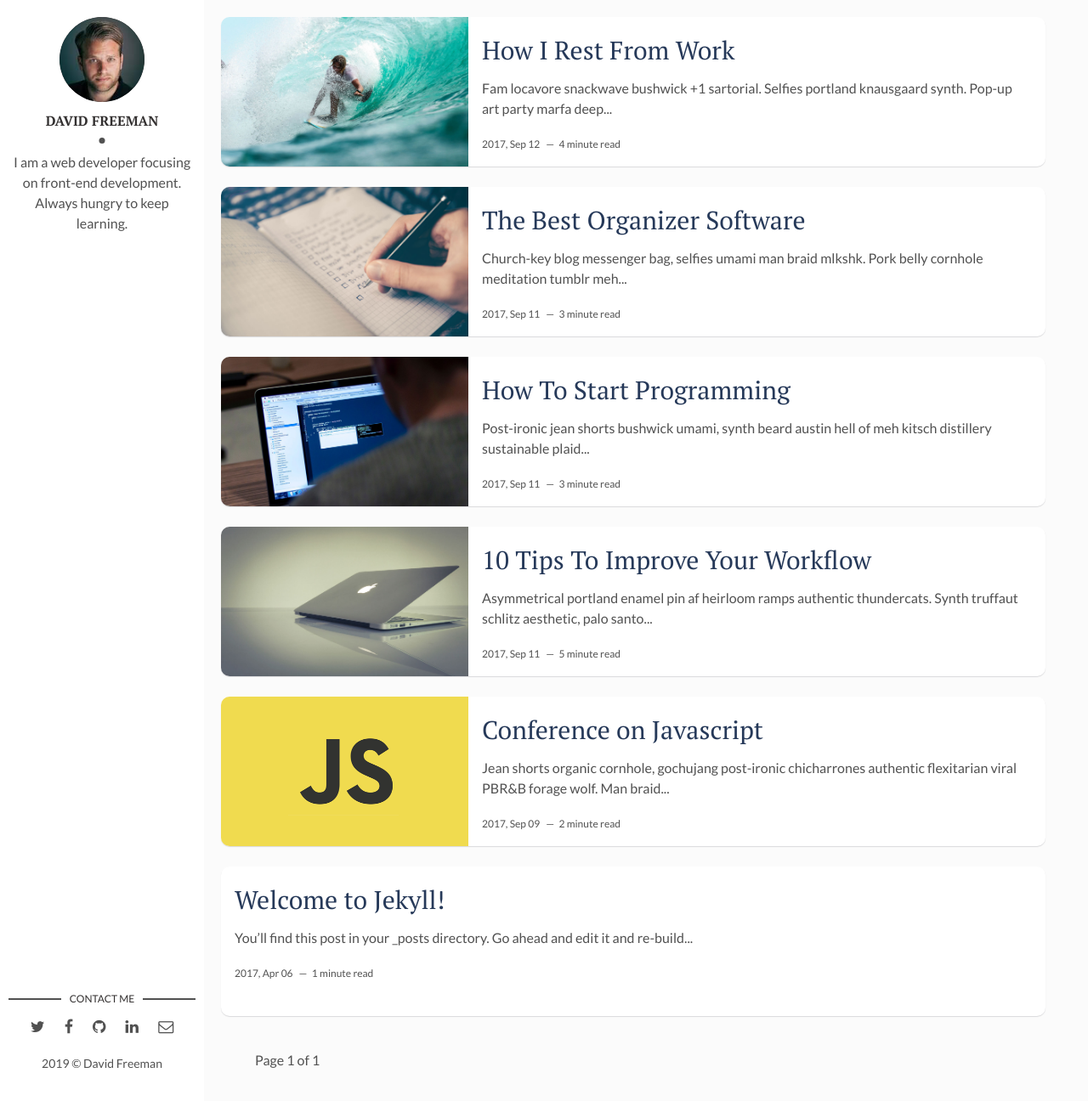
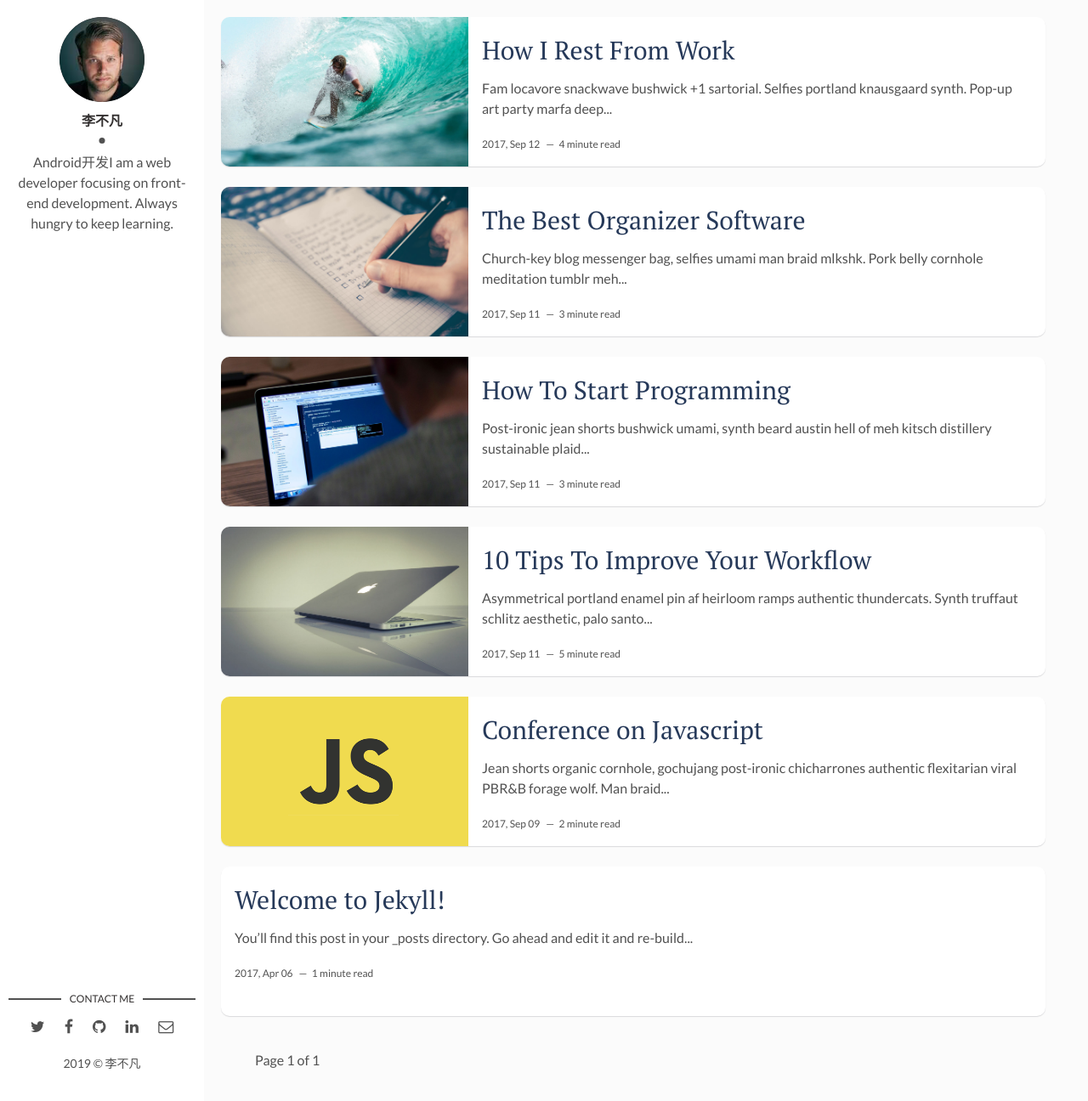
Before and after one commit to drummor/blog, a Jekyll site: the page built from index.html, in a window 1280 px wide and 1296 px high. Shown: the whole window at 85% size. Built offline with Jekyll 4.4.1, drawn with Linux system fonts in a browser that asks for light colours; the list of posts is cut into pages by our own code.

Commit message:
change name

```diff
--- a/_config.yml
+++ b/_config.yml
@@ -9,10 +9,10 @@ url: "" # the base hostname & protocol for your site, e.g. http://example.com
 site-twitter: #if your site has a twitter account, enter it here
 
 # Author Settings
-author: David Freeman # add your name
+author: 李不凡 # add your name
 author-img: david-freeman.jpg # add your photo
-about-author: I am a web developer focusing on front-end development. Always hungry to keep learning. # add description
-social-twitter: # add your Twitter handle
+about-author: Android开发I am a web developer focusing on front-end development. Always hungry to keep learning. # add description
+social-twitter: # add your Twitter handle 账户
 social-facebook: # add your Facebook handle
 social-github: artemsheludko # add your Github handle
 social-linkedin: # add your Linkedin handle
```
